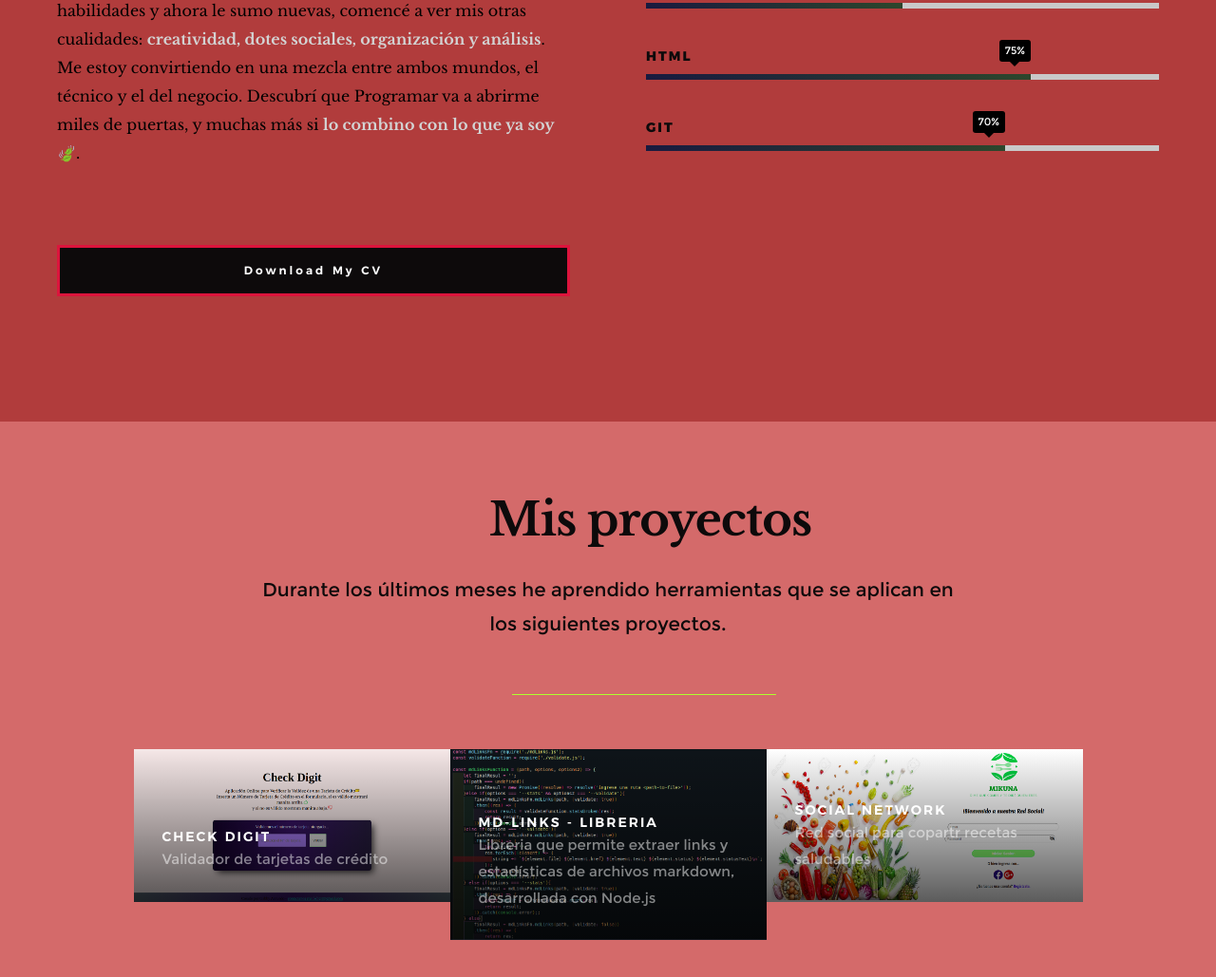
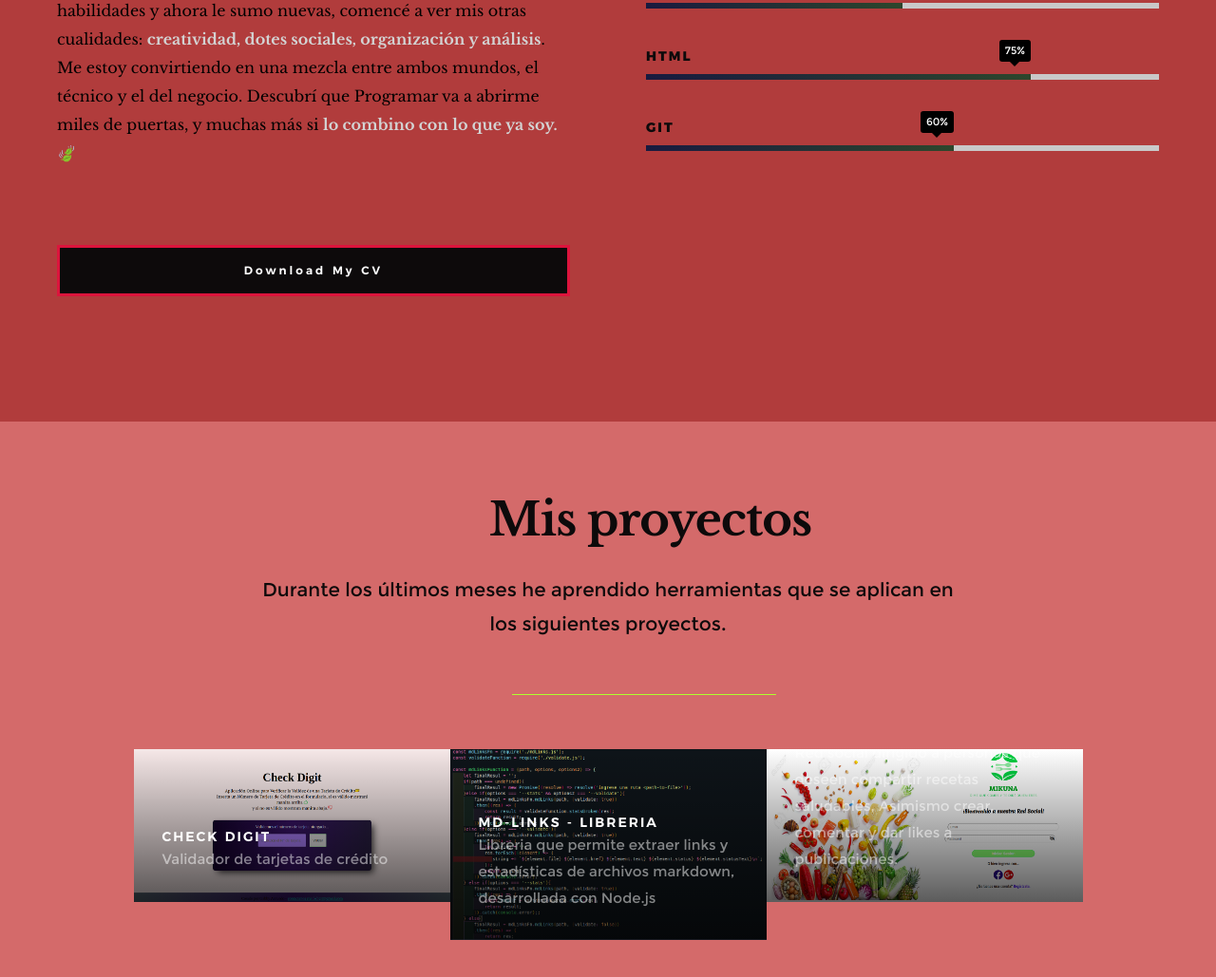
Before and after one commit to Gabby97/Portfolio, a website: page index.html in a window 1280 px wide. Shown: the part 1426-2455 px from the top of the page at 95% size. Drawn offline with Linux system fonts and the light colour scheme.

Commit message:
update portfolio

```diff
--- a/index.html
+++ b/index.html
@@ -157,7 +157,7 @@
                 y retador que es programar y cada día acabas siendo mejor.
                 Tenía otra serie de habilidades y ahora le sumo nuevas, comencé a ver mis otras cualidades: <strong class="text-resalt">creatividad, dotes sociales, organización y análisis</strong>.
                 Me estoy convirtiendo en una mezcla entre ambos mundos, el técnico y el del negocio. Descubrí que Programar
-                va a abrirme miles de puertas, y muchas más si <strong class="text-resalt">lo combino con lo que ya soy 🍃</strong>.
+                va a abrirme miles de puertas, y muchas más si <strong class="text-resalt">lo combino con lo que ya soy.🍃</strong>
                 </p>
             </div>
 
@@ -190,7 +190,7 @@
                     <strong>HTML</strong>
                     </li>
                     <li>
-                    <div class="progress percent70"><span>70%</span></div>
+                    <div class="progress percent60"><span>60%</span></div>
                     <strong>GIT</strong>
                     </li>
                 </ul>
@@ -201,7 +201,7 @@
         <div class="row about-content about-content--buttons">
 
             <div class="col-six tab-full left">
-                <a href="https://drive.google.com/file/d/19C_tZLTVLGjbV4uYVZj2cFJPT4NxolBD/view?usp=sharing" class="btn btn--primary full-width">Download My CV</a>
+                <a href="https://drive.google.com/file/d/1Mirjavj8W2sfaFRc93ZCgnbnnW_Szn1d/view?usp=sharing" class="btn btn--primary full-width">Download My CV</a>
             </div>
            <!--  <div class="col-six tab-full right">
                 <a href="#0" class="btn full-width">Hire Me Now</a>
@@ -298,7 +298,8 @@
                                 Social Network
                             </h3>
                             <p class="item-folio__cat">
-                                Red social para copartr recetas saludables
+                                Red social dirigido a personas que deseen compartir recetas saludables,
+                                Asimismo crear, comentar y dar likes a publicaciones.
                             </p>
                         </div>
                         <a href="https://github.com/Gabby97/LIM011-fe-social-network" class="item-folio__project-link" title="Project link">
@@ -419,8 +420,6 @@
     <div id="preloader">
         <div id="loader"></div>
     </div>
-
-
     <!-- Java Script
     ================================================== -->
     <script src="js/jquery-3.2.1.min.js"></script>
```
